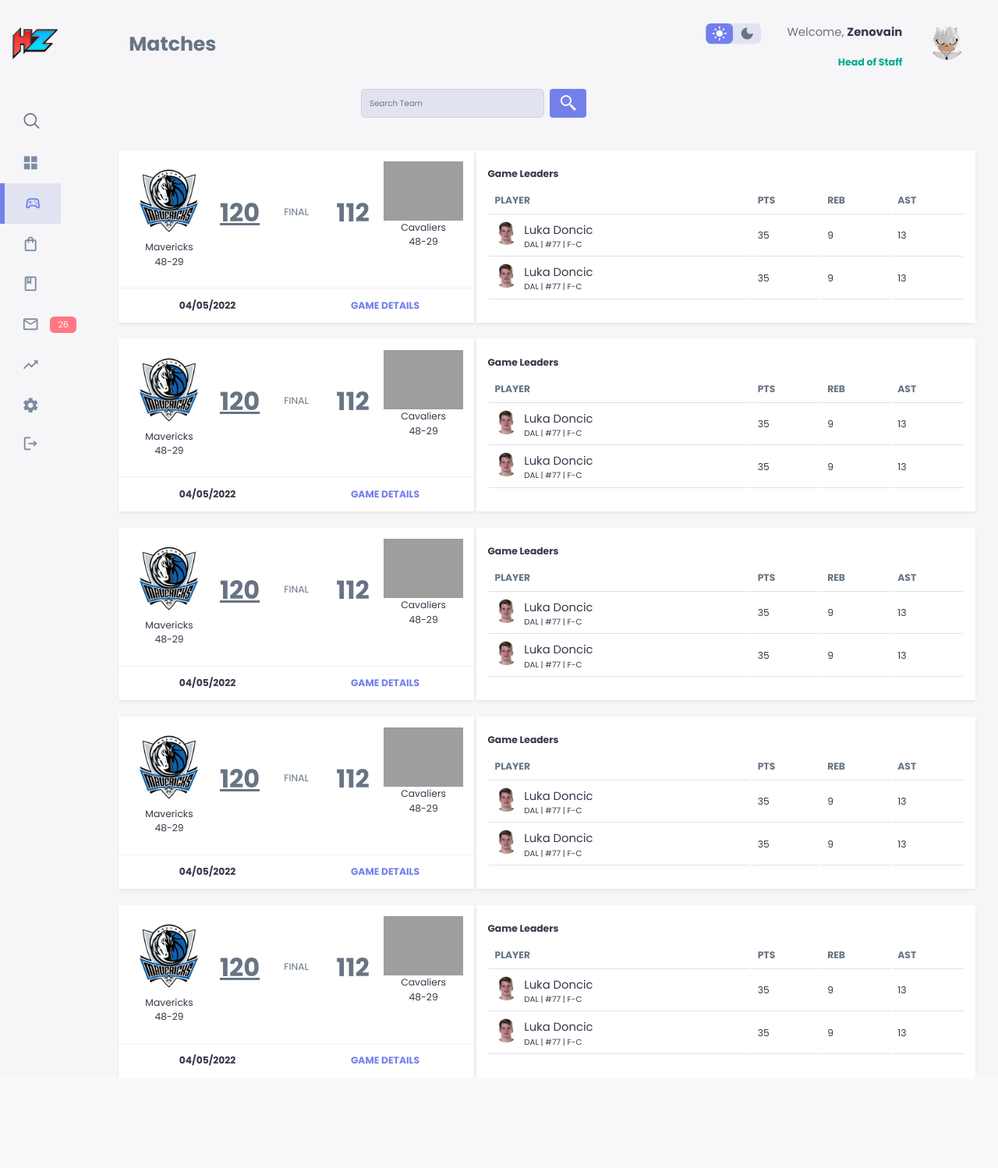
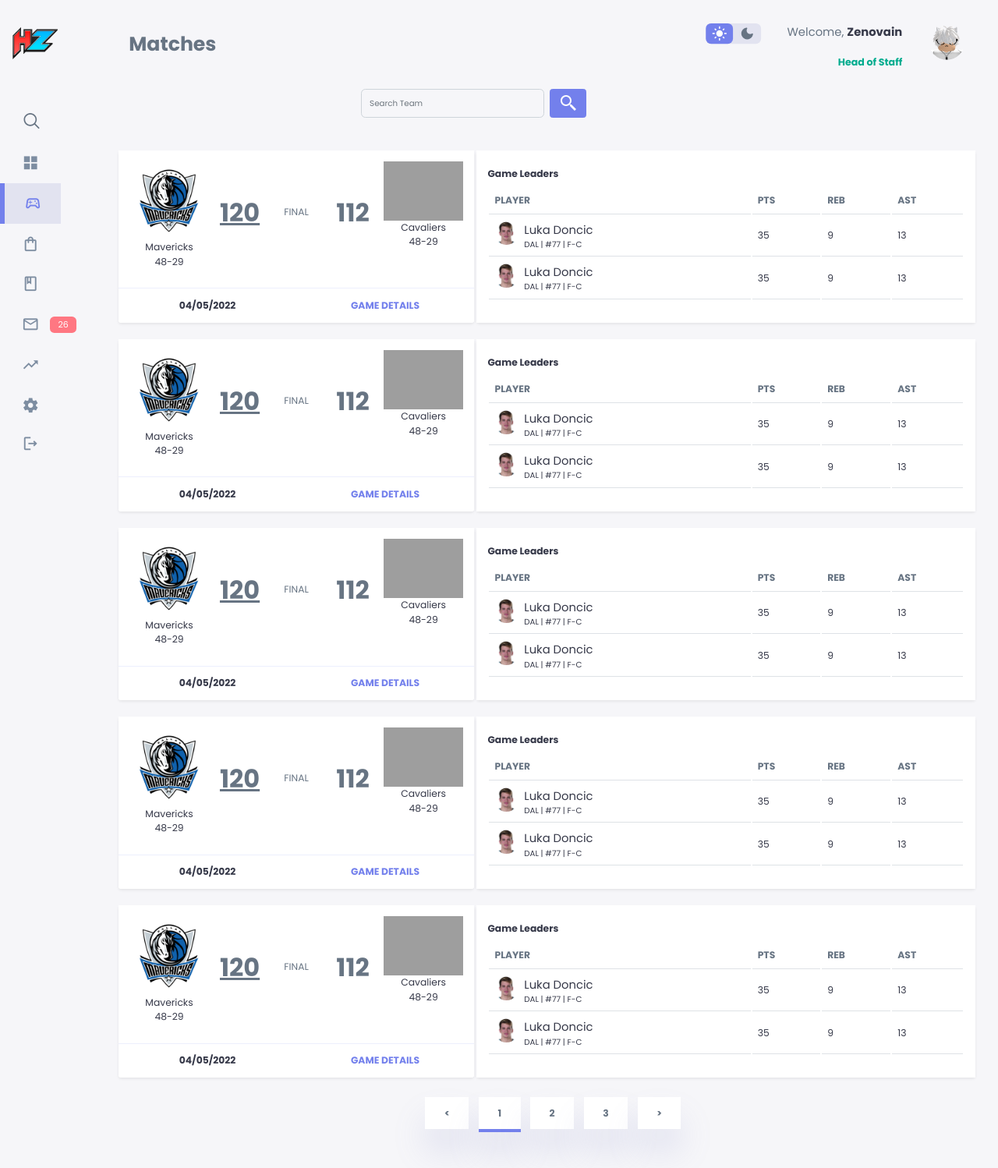
Before and after one commit to Curfy/Hoopz, a PHP site: template pages/matches.php in a window 1280 px wide. Shown: the whole page at 78% size. Before the commit the page ends 1367 px from the top, so only its background shows below. Run offline with PHP 8.4, Linux system fonts and the light colour scheme; the template is opened without the code that fills it, so the values that code supplies are empty; some libraries are stand-ins or nearby versions; grey boxes are pictures that could not be loaded.

Commit message:
added pagination in matches

```diff
--- a/pages/matches_data.php
+++ b/pages/matches_data.php
@@ -152,5 +152,28 @@
 <!-- benchmark to stack templates -->
 <div id="toStack"></div>
 
+<nav>
+	<ul class="page-group">
+		<a href="#">
+			<li class="group-item">
+				< </li>
+		</a>
+		<a href="#">
+			<li class="group-item selected">1</li>
+		</a>
+		<a href="#">
+			<li class="group-item">2</li>
+		</a>
+		<a href="#">
+			<li class="group-item">3</li>
+		</a>
+		<a href="#">
+			<li class="group-item"> > </li>
+		</a>
+	</ul>
+</nav>
+
+<div class="m-5"><br></div>
+
 <!-- js to handle dynamic content and calendar -->
 <script src="./matches_data.js"></script>
--- a/pages/style.css
+++ b/pages/style.css
@@ -677,7 +677,7 @@ caption{
 .form-control{
     background: transparent;
     color: var(--color-dark) !important;
-    background: var(--color-light);
+    background: var(--color-background);
     border-radius: var(--border-radius-1);
     font-size: smaller;
 }
```
